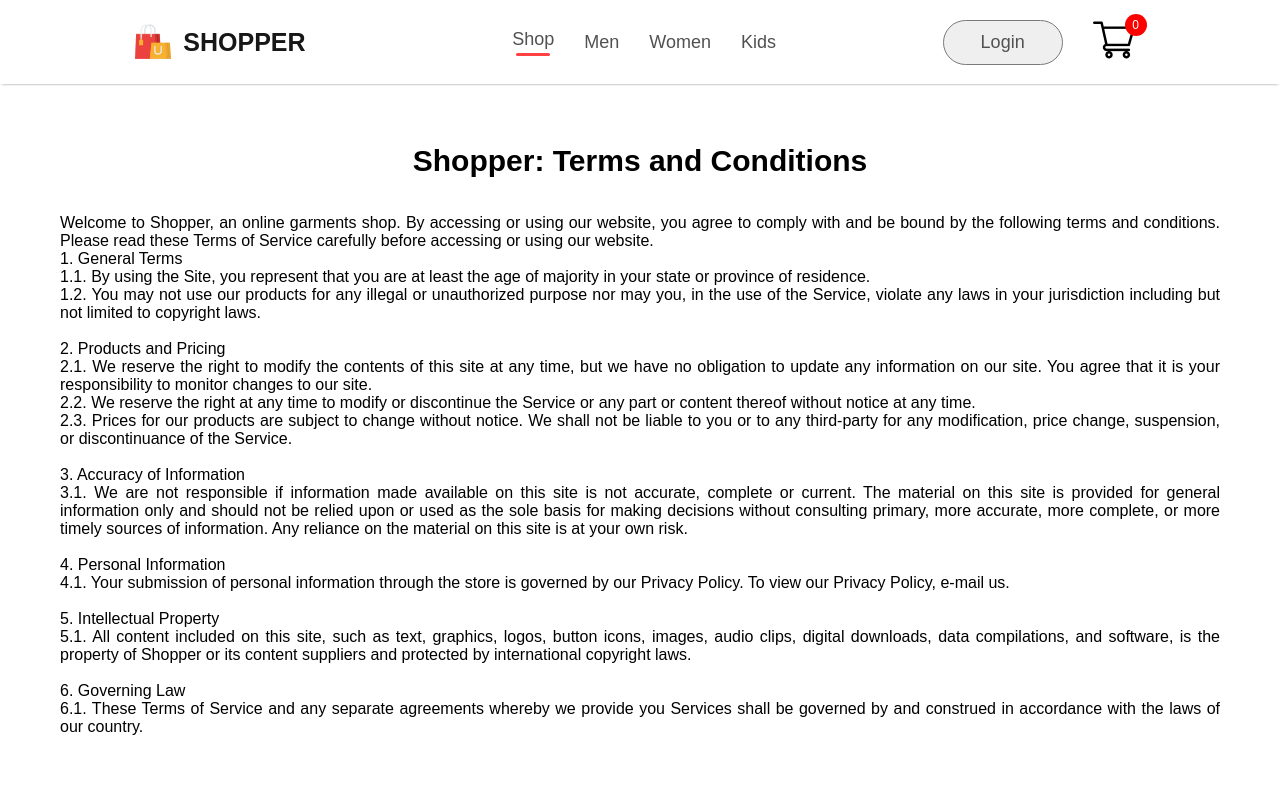
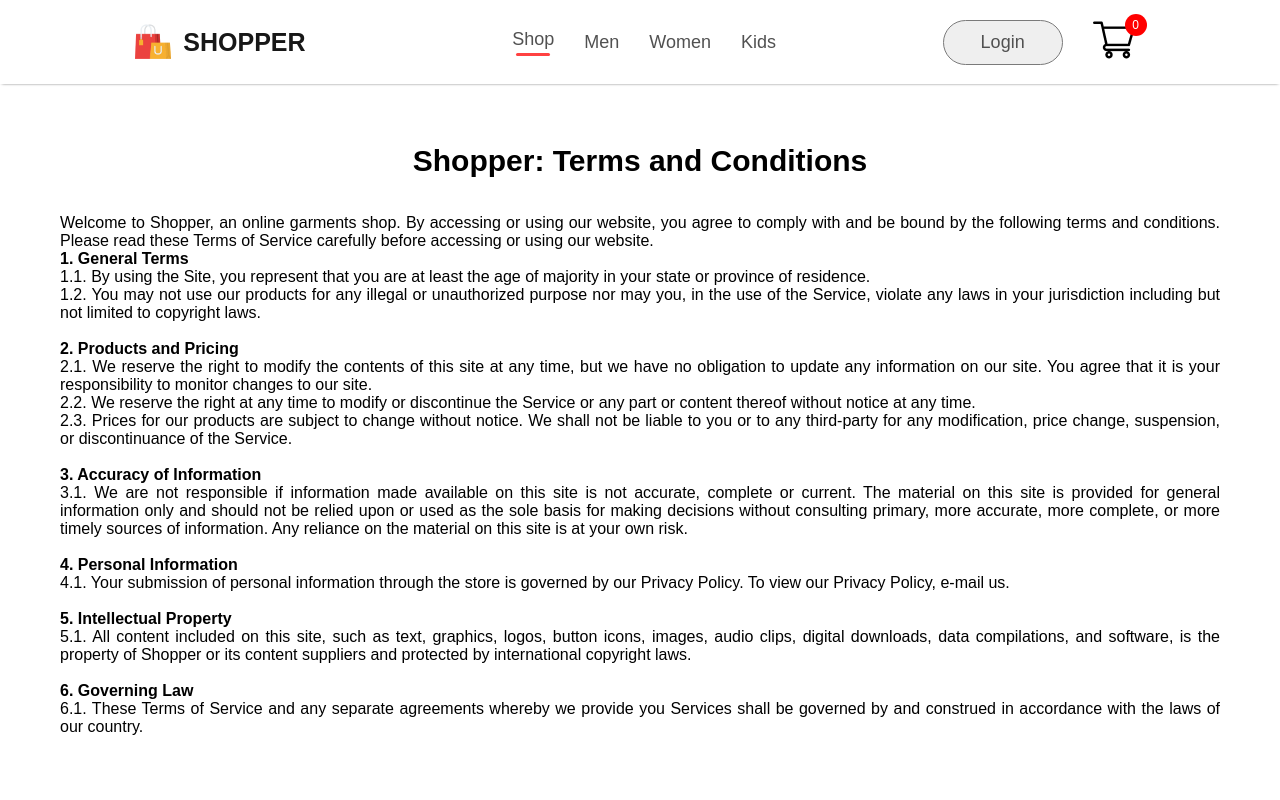
Before and after one commit to parimala-06/Shopper-Client, a React (Create React App) app: page /terms in a window 1280 px wide. Shown: the top 800 px of the page. Built offline with nearby package versions, Linux system fonts and the light colour scheme; no server answers.

Commit message:
Added styling to terms and conditions

```diff
--- a/src/components/Terms/Terms.js
+++ b/src/components/Terms/Terms.js
@@ -10,7 +10,7 @@ const Terms = () => {
         <p>
         Welcome to Shopper, an online garments shop. By accessing or using our website, you agree to comply with and be bound by the following terms and conditions. Please read these Terms of Service carefully before accessing or using our website.
     <br />
-        1. General Terms
+        <b>1. General Terms</b>
         <br />
 
         1.1. By using the Site, you represent that you are at least the age of majority in your state or province of residence.
@@ -20,7 +20,7 @@ const Terms = () => {
         <br />
         <br />
 
-        2. Products and Pricing
+        <b>2. Products and Pricing</b>
         <br />
 
         2.1. We reserve the right to modify the contents of this site at any time, but we have no obligation to update any information on our site. You agree that it is your responsibility to monitor changes to our site.
@@ -33,28 +33,28 @@ const Terms = () => {
         <br />
         <br />
 
-        3. Accuracy of Information
+        <b>3. Accuracy of Information</b>
         <br />
 
         3.1. We are not responsible if information made available on this site is not accurate, complete or current. The material on this site is provided for general information only and should not be relied upon or used as the sole basis for making decisions without consulting primary, more accurate, more complete, or more timely sources of information. Any reliance on the material on this site is at your own risk.
         <br />
         <br />
 
-        4. Personal Information
+        <b>4. Personal Information</b>
         <br />
 
         4.1. Your submission of personal information through the store is governed by our Privacy Policy. To view our Privacy Policy, e-mail us.
         <br />
         <br />
 
-        5. Intellectual Property
+        <b>5. Intellectual Property</b>
         <br />
 
         5.1. All content included on this site, such as text, graphics, logos, button icons, images, audio clips, digital downloads, data compilations, and software, is the property of Shopper or its content suppliers and protected by international copyright laws.
         <br />
         <br />
 
-        6. Governing Law
+        <b>6. Governing Law</b>
         <br />
 
         6.1. These Terms of Service and any separate agreements whereby we provide you Services shall be governed by and construed in accordance with the laws of our country.
```
